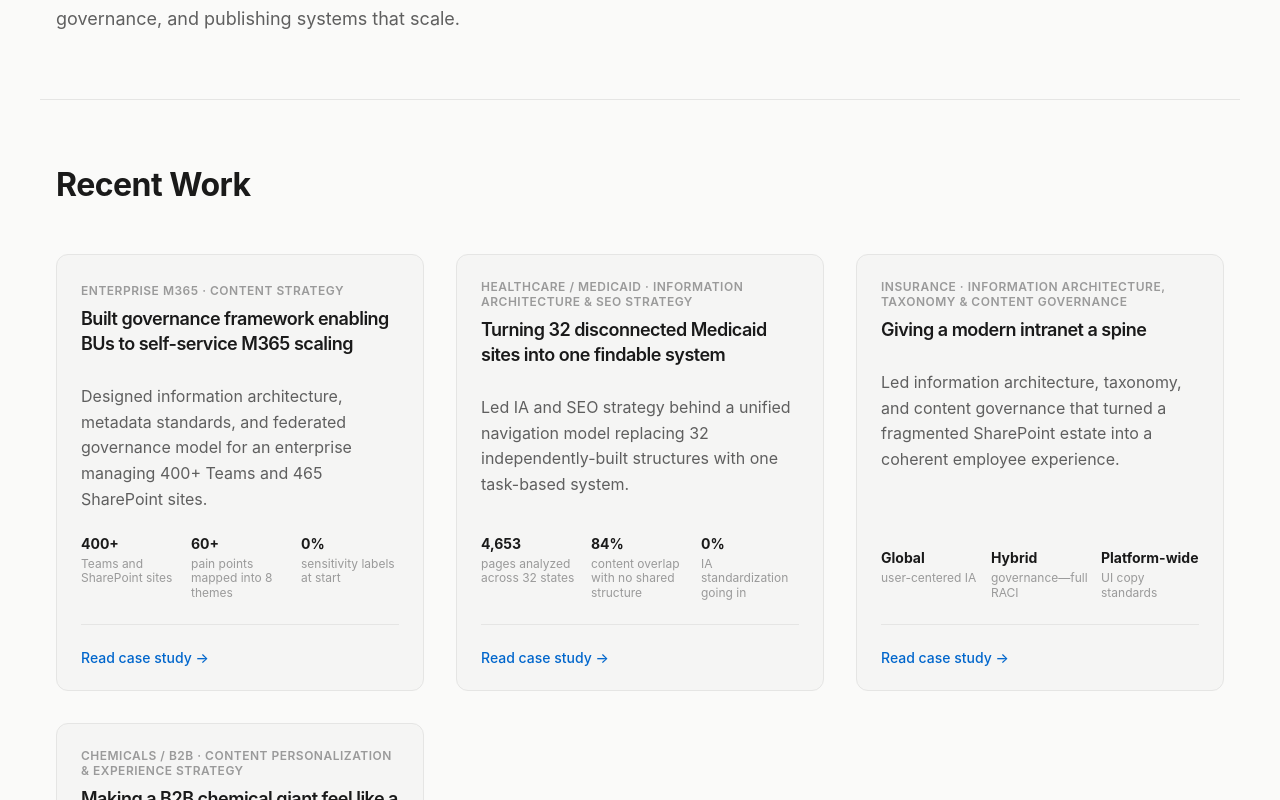
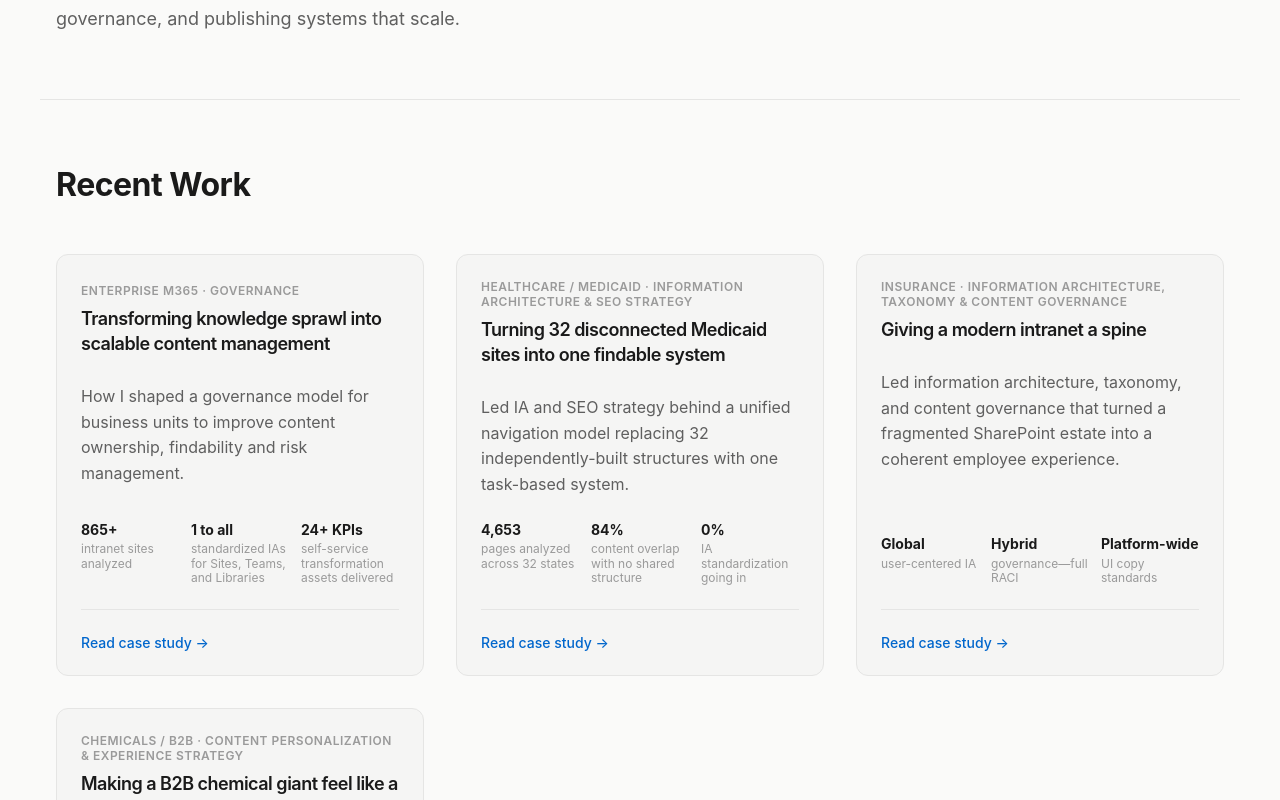
Before and after one commit to scentsofjustice/work-portfolio, a React (Vite) app: page / in a window 1280 px wide. Shown: the part 425-1225 px from the top of the page. Built offline with nearby package versions, Linux system fonts and the light colour scheme.

Commit message:
Update M365 case study copy

```diff
--- a/src/config.js
+++ b/src/config.js
@@ -27,13 +27,13 @@ export const siteConfig = {
   caseStudies: [
     {
       id: "m365-governance",
-      eyebrow: "ENTERPRISE M365 · CONTENT STRATEGY",
-      headline: "Built governance framework enabling BUs to self-service M365 scaling",
-      shortDescription: "Designed information architecture, metadata standards, and federated governance model for an enterprise managing 400+ Teams and 465 SharePoint sites.",
+      eyebrow: "ENTERPRISE M365 · GOVERNANCE",
+      headline: "Transforming knowledge sprawl into scalable content management",
+      shortDescription: "How I shaped a governance model for business units to improve content ownership, findability and risk management.",
       heroStats: [
-        { number: "400+", label: "Teams and SharePoint sites" },
-        { number: "60+", label: "pain points mapped into 8 themes" },
-        { number: "0%", label: "sensitivity labels at start" }
+        { number: "865+", label: "intranet sites analyzed" },
+        { number: "1 to all", label: "standardized IAs for Sites, Teams, and Libraries" },
+        { number: "24+ KPIs", label: "self-service transformation assets delivered" }
       ],
       role: "Content Strategist – Structured Content Lead",
       client: "Enterprise reinsurance",
```
